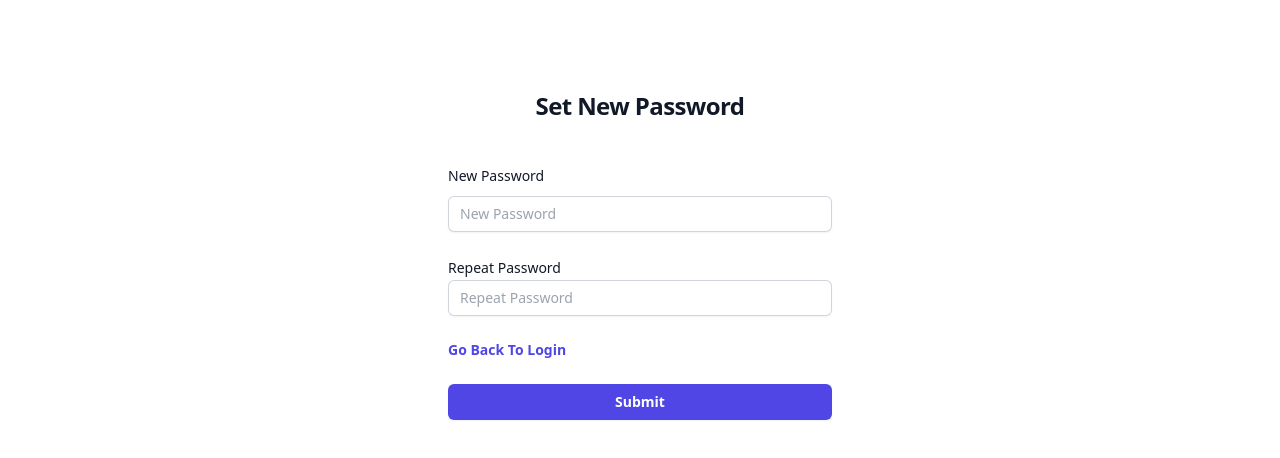
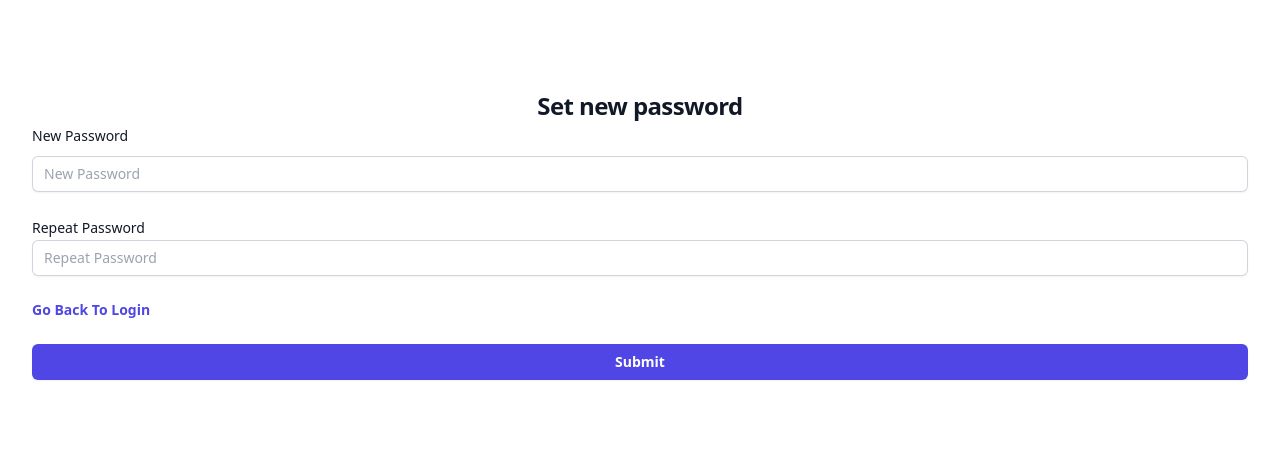
Before and after one commit to ProgrammerSohan/Laravel-Vue-Js-Ecommerce, a Vue app in the folder lara-vue-ecom/backend-vue/: page /reset-password/1 in a window 1280 px wide. Shown: the top 458 px of the page. Built offline with nearby package versions, Linux system fonts and the light colour scheme; the HTML template or start-up script is replaced by a standard one.

Commit message:
17_create layout for guest users

```diff
--- /dev/null
+++ b/lara-vue-ecom/backend-vue/src/components/GuestLayout.vue
@@ -0,0 +1,28 @@
+<template>
+    <div>
+        <div class="min-h-full flex flex-col justify-center py-12 sm:px-6 lg:px-8">
+            <div class="sm:mx-auto sm:w-full sm:max-w-sm">
+
+         <h2 class="mt-10 text-center text-2xl font-bold leading-9 tracking-tight text-gray-900">{{title}}</h2>
+            </div>
+
+                <slot> </slot>
+
+
+          </div>
+
+    </div>
+</template>
+<script setup>
+
+    const { title } = defineProps({
+        title: String
+
+     })
+  //   const emit = defineEmits(['submit'])
+
+
+</script>
+<style>
+
+</style>
--- a/lara-vue-ecom/backend-vue/src/views/Login.vue
+++ b/lara-vue-ecom/backend-vue/src/views/Login.vue
@@ -1,13 +1,7 @@
 
 <template>
 
-    <div class="flex min-h-full flex-1 flex-col justify-center px-6 py-12 lg:px-8">
-      <div class="sm:mx-auto sm:w-full sm:max-w-sm">
-
-        <h2 class="mt-10 text-center text-2xl font-bold leading-9 tracking-tight text-gray-900">Sign in to your account</h2>
-      </div>
-
-      <div class="mt-10 sm:mx-auto sm:w-full sm:max-w-sm">
+    <GuestLayout title="Sign in to your account">
         <form class="space-y-6" action="#" method="POST">
           <div>
             <label for="email" class="block text-sm font-medium leading-6 text-gray-900">Email address</label>
@@ -34,10 +28,15 @@
           </div>
         </form>
 
+        </GuestLayout>
+  </template>
+  <script setup>
+//import {LockClosedIcon} from '@heroicons/vue/solid';
+import GuestLayout from '../components/GuestLayout.vue';
 
-      </div>
-    </div>
-  </template>
+
+
+</script>
 
 <style scoped>
 
--- a/lara-vue-ecom/backend-vue/src/views/RequestPassword.vue
+++ b/lara-vue-ecom/backend-vue/src/views/RequestPassword.vue
@@ -1,13 +1,8 @@
 
 <template>
 
-    <div class="flex min-h-full flex-1 flex-col justify-center px-6 py-12 lg:px-8">
-      <div class="sm:mx-auto sm:w-full sm:max-w-sm">
 
-        <h2 class="mt-10 text-center text-2xl font-bold leading-9 tracking-tight text-gray-900">Request New Password</h2>
-      </div>
-
-      <div class="mt-10 sm:mx-auto sm:w-full sm:max-w-sm">
+        <GuestLayout title="Request New Password">
         <form class="space-y-6" action="#" method="POST">
           <div>
             <label for="email" class="block text-sm font-medium leading-6 text-gray-900">Email address</label>
@@ -29,11 +24,14 @@
             <button type="submit" class="flex w-full justify-center rounded-md bg-indigo-600 px-3 py-1.5 text-sm font-semibold leading-6 text-white shadow-sm hover:bg-indigo-500 focus-visible:outline focus-visible:outline-2 focus-visible:outline-offset-2 focus-visible:outline-indigo-600">Submit</button>
           </div>
         </form>
+        </GuestLayout>
 
 
-      </div>
-    </div>
   </template>
+  <script setup>
+
+import GuestLayout from '../components/GuestLayout.vue';
+</script>
 
 <style scoped>
 
--- a/lara-vue-ecom/backend-vue/src/views/ResetPassword.vue
+++ b/lara-vue-ecom/backend-vue/src/views/ResetPassword.vue
@@ -1,13 +1,7 @@
 
 <template>
 
-    <div class="flex min-h-full flex-1 flex-col justify-center px-6 py-12 lg:px-8">
-      <div class="sm:mx-auto sm:w-full sm:max-w-sm">
-
-        <h2 class="mt-10 text-center text-2xl font-bold leading-9 tracking-tight text-gray-900">Set New Password</h2>
-      </div>
-
-      <div class="mt-10 sm:mx-auto sm:w-full sm:max-w-sm">
+        <GuestLayout title="Set new password">
         <form class="space-y-6" action="#" method="POST">
           <div>
             <label for="new-password" class="block text-sm font-medium leading-6 text-gray-900">New Password</label>
@@ -33,13 +27,11 @@
             <button type="submit" class="flex w-full justify-center rounded-md bg-indigo-600 px-3 py-1.5 text-sm font-semibold leading-6 text-white shadow-sm hover:bg-indigo-500 focus-visible:outline focus-visible:outline-2 focus-visible:outline-offset-2 focus-visible:outline-indigo-600">Submit</button>
           </div>
         </form>
-
-
-      </div>
-    </div>
+    </GuestLayout >
   </template>
   <script setup>
     //import {LockClosedIcon} from '@heroicons/vue/solid'
+    import GuestLayout from '../components/GuestLayout.vue';
 </script>
 
 <style scoped>
```
